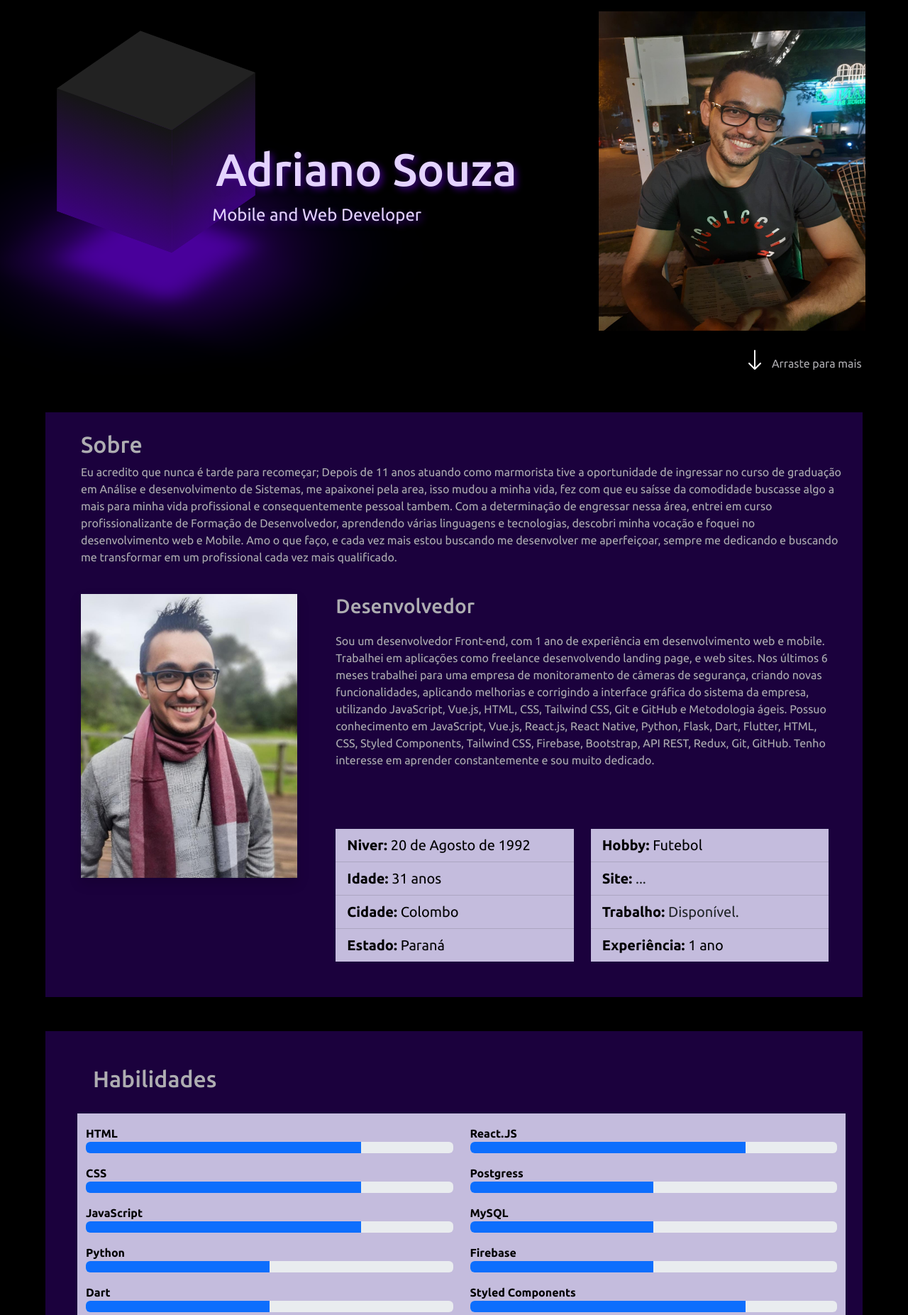
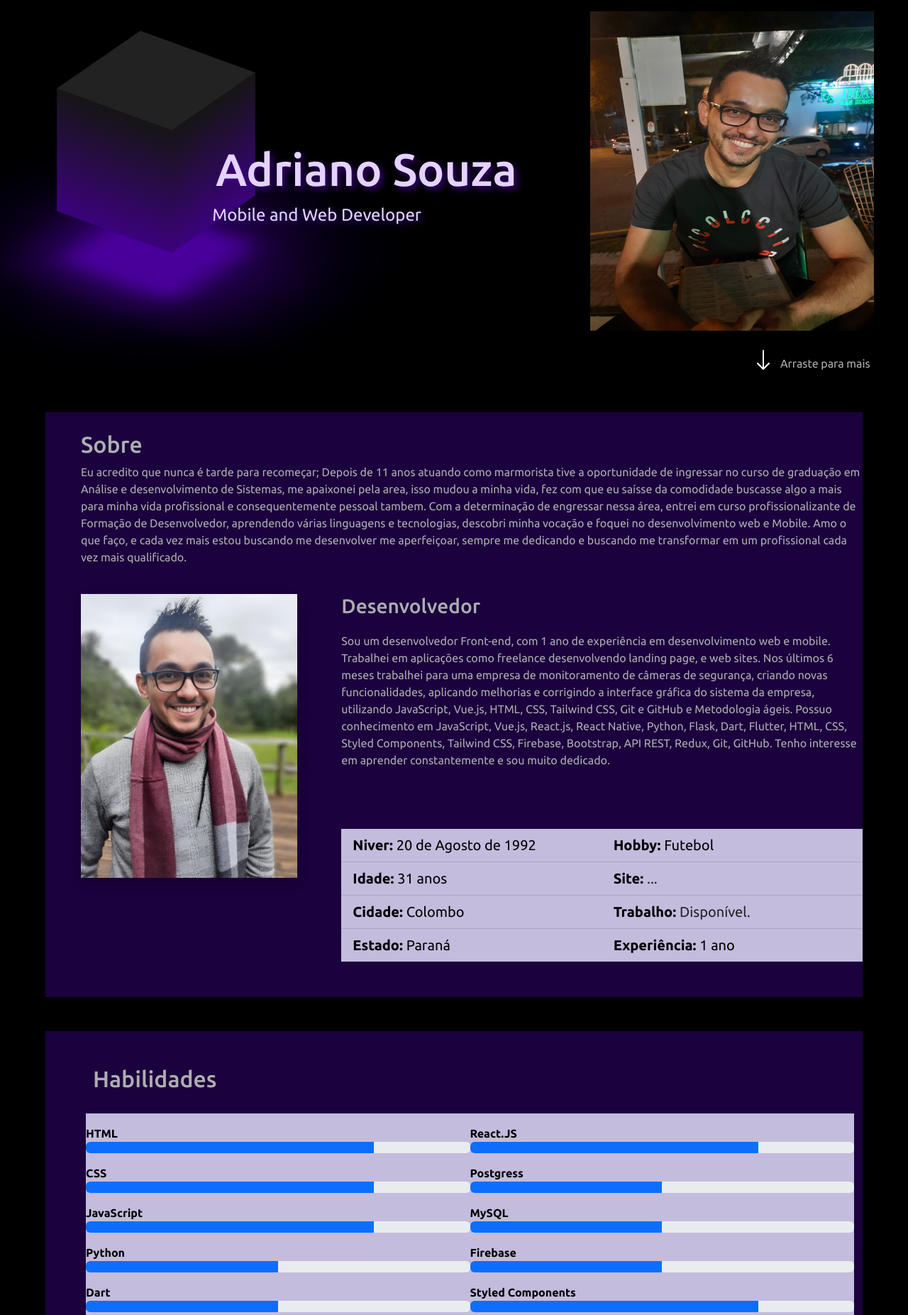
Before and after one commit to AdrianoJH/Portfolio, a Flask app: page / in a window 1280 px wide. Shown: the part 100-1953 px from the top of the page at 71% size. Run offline with Flask 2, Linux system fonts and the light colour scheme; some libraries are stand-ins or nearby versions.

Commit message:
Correções

```diff
--- a/static/style.css
+++ b/static/style.css
@@ -201,8 +201,10 @@ section #inicio {
     width: 100%;
     height: 100%;
     background-color: #000;
+}
+
+.row {
     --bs-gutter-x: 0 !important;
-    flex-wrap: nowrap !important;
 }
 
 .cube {
```
